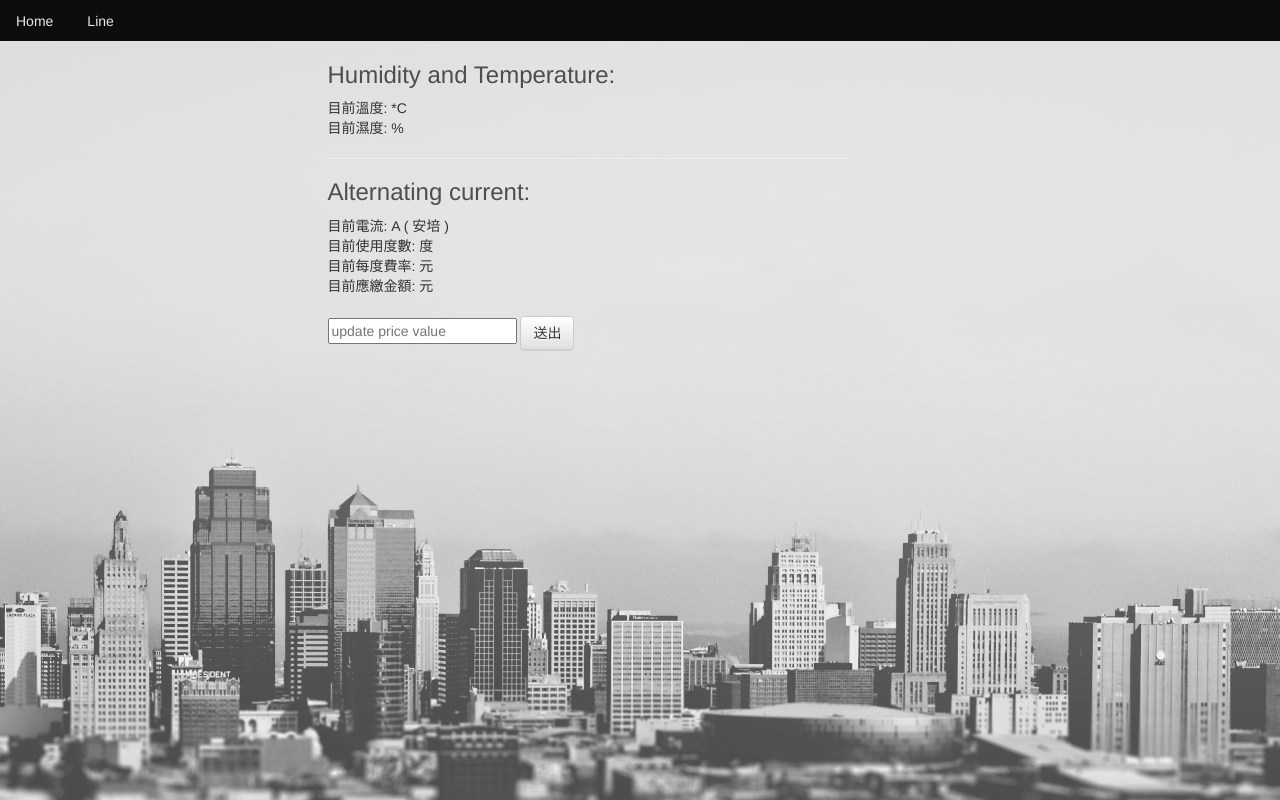
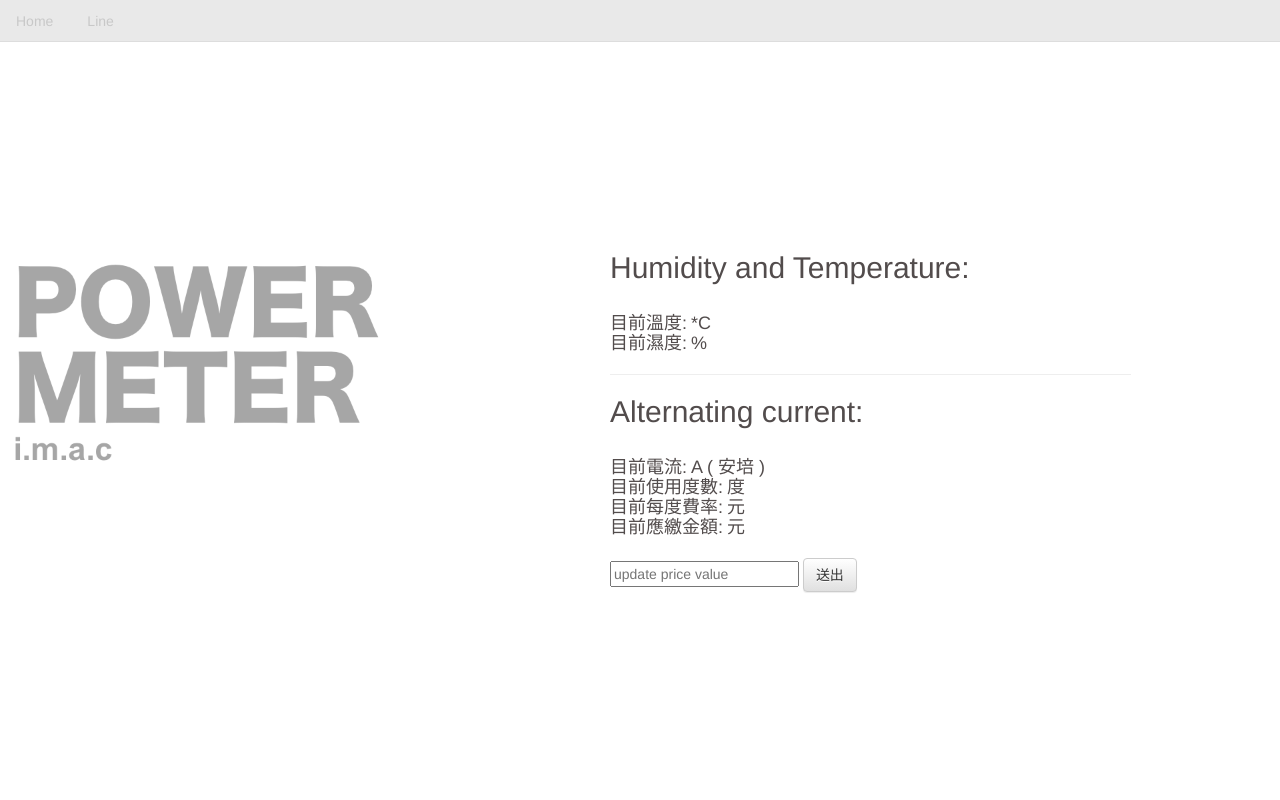
Before and after one commit to TitanLi/a, a website: page openstack/views/home.html in a window 1280 px wide. Drawn offline with nearby package versions, Linux system fonts and the light colour scheme; no server answers.

Commit message:
adjust view home.html

```diff
--- a/openstack/views/home.html
+++ b/openstack/views/home.html
@@ -18,12 +18,21 @@
   <script src="/views/bootstrap/js/bootstrap.min.js"></script>
   <style>
     body {
-      background: url(/views/img/background.jpg) no-repeat center center fixed;
+      background: url(/views/img/pic.png) no-repeat center center fixed;
       background-size: cover;
     }
+/*   .pic{
+        height:10cm;
+	background-image: url(/views/img/pic.png);
+    }
+*/
 
-    h3 {
+    h2{
+	color: #524C4C;
+    }
+    h3,h4 {
       color: #524C4C;
+  	display: inline;
     }
 
     .P_color {
@@ -37,14 +46,20 @@
       display: inline;
     }
     .barColor{
-      background:rgb(12, 14, 14);
+      background:rgb(233, 233, 233);
     }
     a{
-      color:rgb(238, 229, 230);
+      color:rgb(200,200,200);
     }
-  </style>
+    .margin-top-cm{
+      margin-top:5cm;
+    }
+   .padding-left{
+      padding-left: 180px;
+    }
+ </style>
   <script>
-    var socket = io.connect('http://192.168.8.101:3000'); // 連線至伺服器
+    var socket = io.connect('http://10.20.0.68:3000'); // 連線至伺服器
 
      socket.on('dustDensity', function (data) {
       $('#dustDensity').text(data.data)
@@ -86,44 +101,50 @@
        <li role="presentation"><a href="/line">Line</a></li>
       </ul>
     </div>
-    <div class="row col-md-5 col-md-offset-3 col-sm-6 col-sm-offset-2 col-xs-8 col-xs-offset-1">
-      <div class="row">
-        <h3>Humidity and Temperature:</h3>
-        <p>目前溫度:</p>
-        <p id="temp"></p>
-        <p>*C</p>
+    <div>
+    <div class="row col-md-4">
+
+    </div>
+    <div class="col-md-5 col-sm-6 col-sm-offset-2 col-xs-8 col-xs-offset-1">
+      <div class="row margin-top-cm">
+        <h2>Humidity and Temperature:</h2>
         <br>
-        <p>目前濕度:</p>
-        <p id="humi"></p>
-        <p> %</p>
+        <h4>目前溫度:</h4>
+        <h4 id="temp"></h4>
+        <h4>*C</h4>
+        <br>
+        <h4>目前濕度:</h4>
+        <h4 id="humi"></h4>
+        <h4> %</h4>
       </div>
 
       <div class="row">
         <hr>
-        <h3>Alternating current:</h2>
-          <p>目前電流:</p>
-          <p id="date"></p>
-          <p>A ( 安培 )</p>
+        <h2>Alternating current:</h2>
           <br>
-          <p>目前使用度數:</p>
-          <p id="power"></p>
-          <p>度</p>
+          <h4>目前電流:</h4>
+          <h4 id="date"></h4>
+          <h4>A ( 安培 )</h4>
           <br>
-          <p>目前每度費率:</p>
-          <p id="cost"></p>
-          <p>元</p>
+          <h4>目前使用度數:</h4>
+          <h4 id="power"></h4>
+          <h4>度</h4>
           <br>
-          <p>目前應繳金額:</p>
-          <p id="money"></p>
-          <p>元</p>
+          <h4>目前每度費率:</h4>
+          <h4 id="cost"></h4>
+          <h4>元</h4>
+          <br>
+          <h4>目前應繳金額:</h4>
+          <h4 id="money"></h4>
+          <h4>元</h4>
           <br>
           <br>
           <input type="text" id="price" placeholder="update price value"></input>
           <input type="button" value="送出" class="btn btn-default" onclick="javascript:data() "></input>
       </div>
     </div>
+    </div>
   </div>
   </div>
 </body>
-
 </html>
```
Also changed, not shown: openstack/views/img/pic.png (added).
